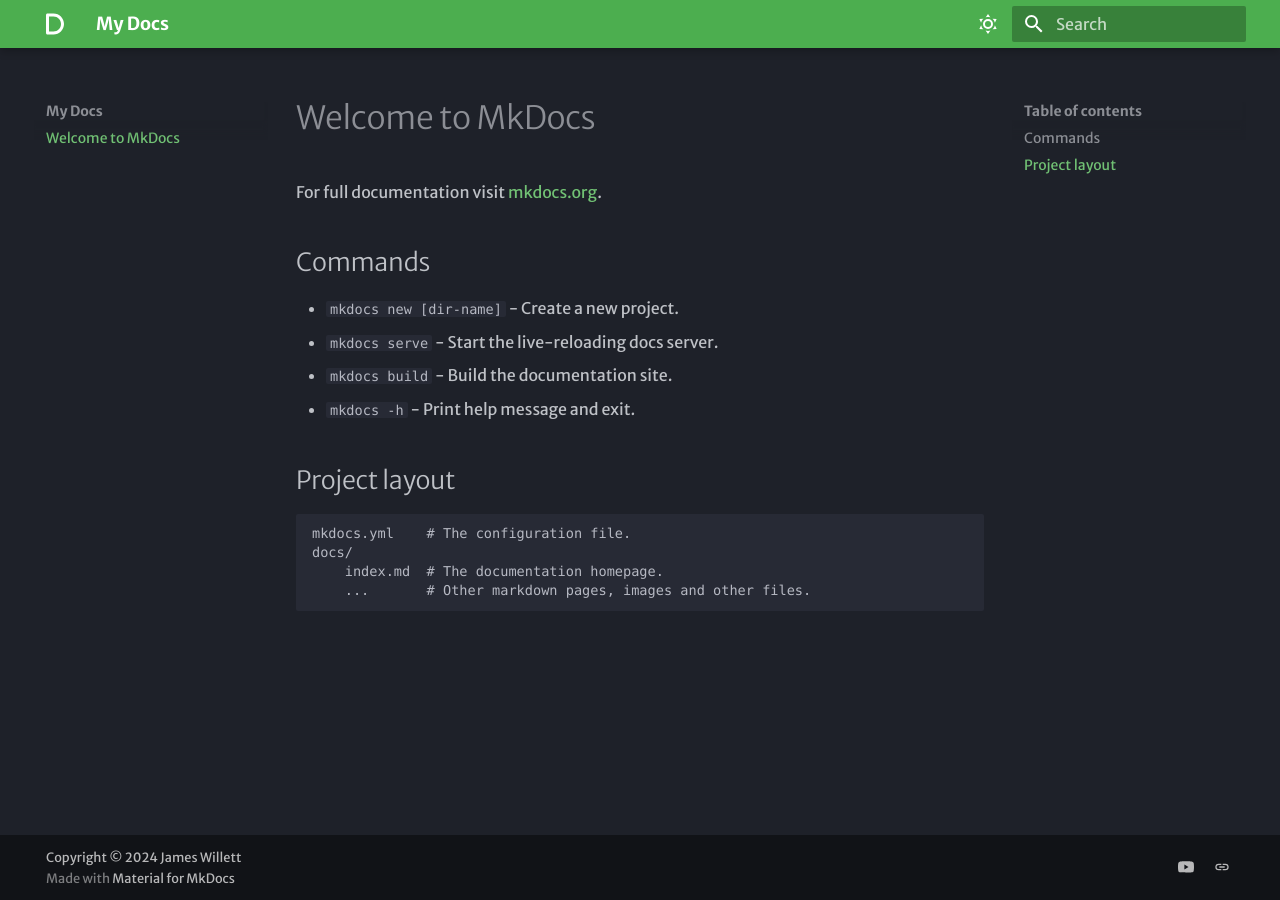
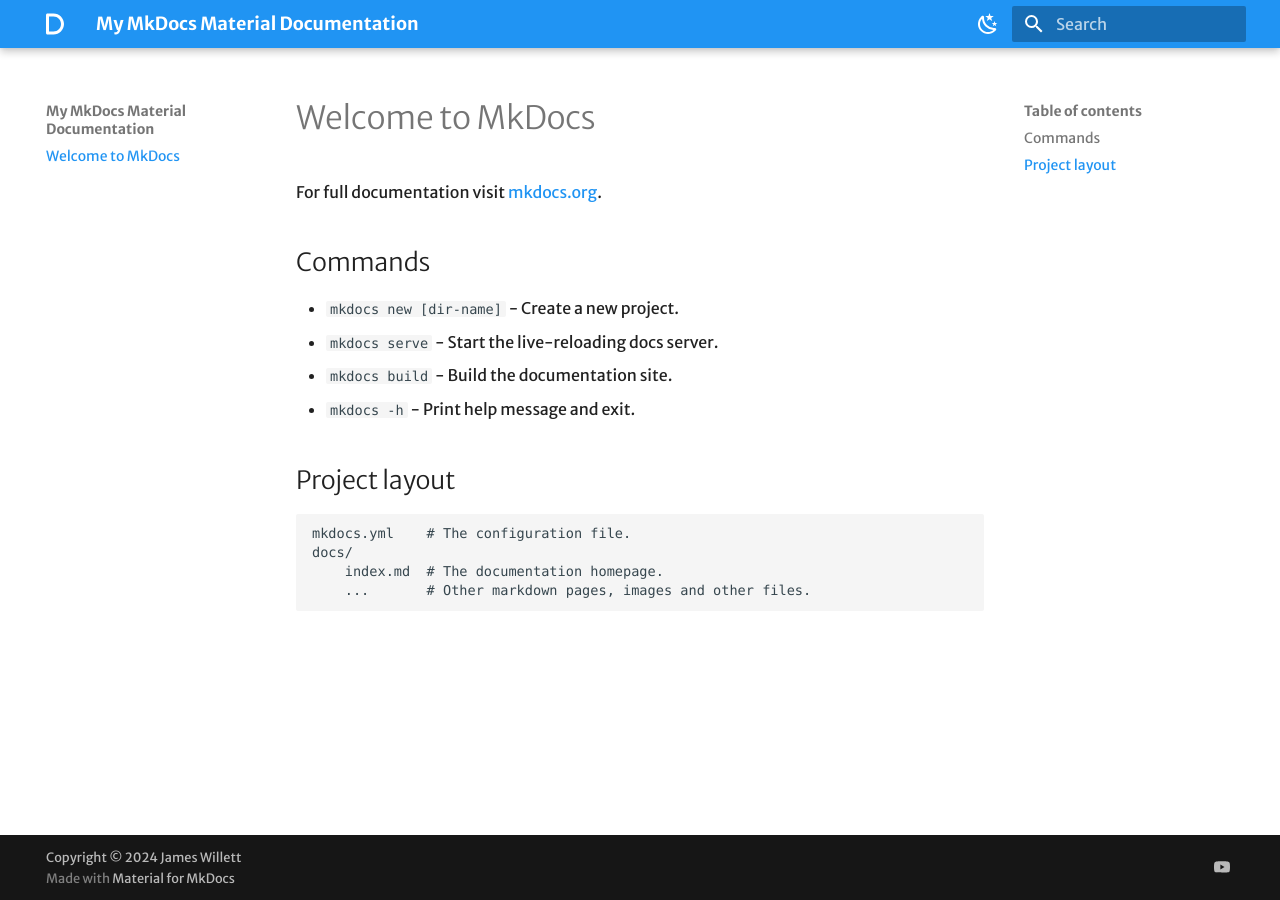
Before and after one commit to Xiaoxi679/dhu-intro, an MkDocs documentation site: the page built from docs/index.md, in a window 1280 px wide. Built offline with MkDocs 1.6.1 and Material for MkDocs 9.7.7, drawn with Linux system fonts in a browser that asks for light colours; some web fonts are replaced.

Commit message:
third push

```diff
--- a/mkdocs.yml
+++ b/mkdocs.yml
@@ -1,26 +1,16 @@
-site_name: My Docs
-site_url: https://example.com
+site_name: My MkDocs Material Documentation
+site_url: https://sitename.example
 theme:
+  name: material
+  font:
+    text: Merriweather Sans
+    code: Red Hat Mono
+  icon:
+    logo: fontawesome/solid/d
   features:
     - navigation.footer
 
-  font:
-    text: Merriweather Sans
-    code: Red Hat Mono
-
-  name: material
-
-  icon:
-    logo: fontawesome/solid/d
-
   palette:
-    # Dark Mode
-    - scheme: slate
-      toggle:
-        icon: material/weather-sunny
-        name: Dark mode
-      primary: green
-      accent: deep purple
 
     # Light Mode
     - scheme: default
@@ -30,12 +20,19 @@
       primary: blue
       accent: deep orange
 
+    # Dark Mode
+    - scheme: slate
+      toggle:
+        icon: material/weather-sunny
+        name: Dark mode
+      primary: green
+      accent: deep purple
+
 markdown_extensions:
   - attr_list
   - pymdownx.emoji:
       emoji_index: !!python/name:material.extensions.emoji.twemoji
       emoji_generator: !!python/name:material.extensions.emoji.to_svg
-      markdown_extensions:
   - pymdownx.highlight:
       anchor_linenums: true
       line_spans: __span
@@ -56,7 +53,5 @@
   social:
     - icon: simple/youtube
       link: https://youtube.com/@james-willett
-    - icon: simple/linkedin
-      link: https://linkedin.com/in/willettjames
 
 copyright: Copyright &copy; 2024 James Willett
```
